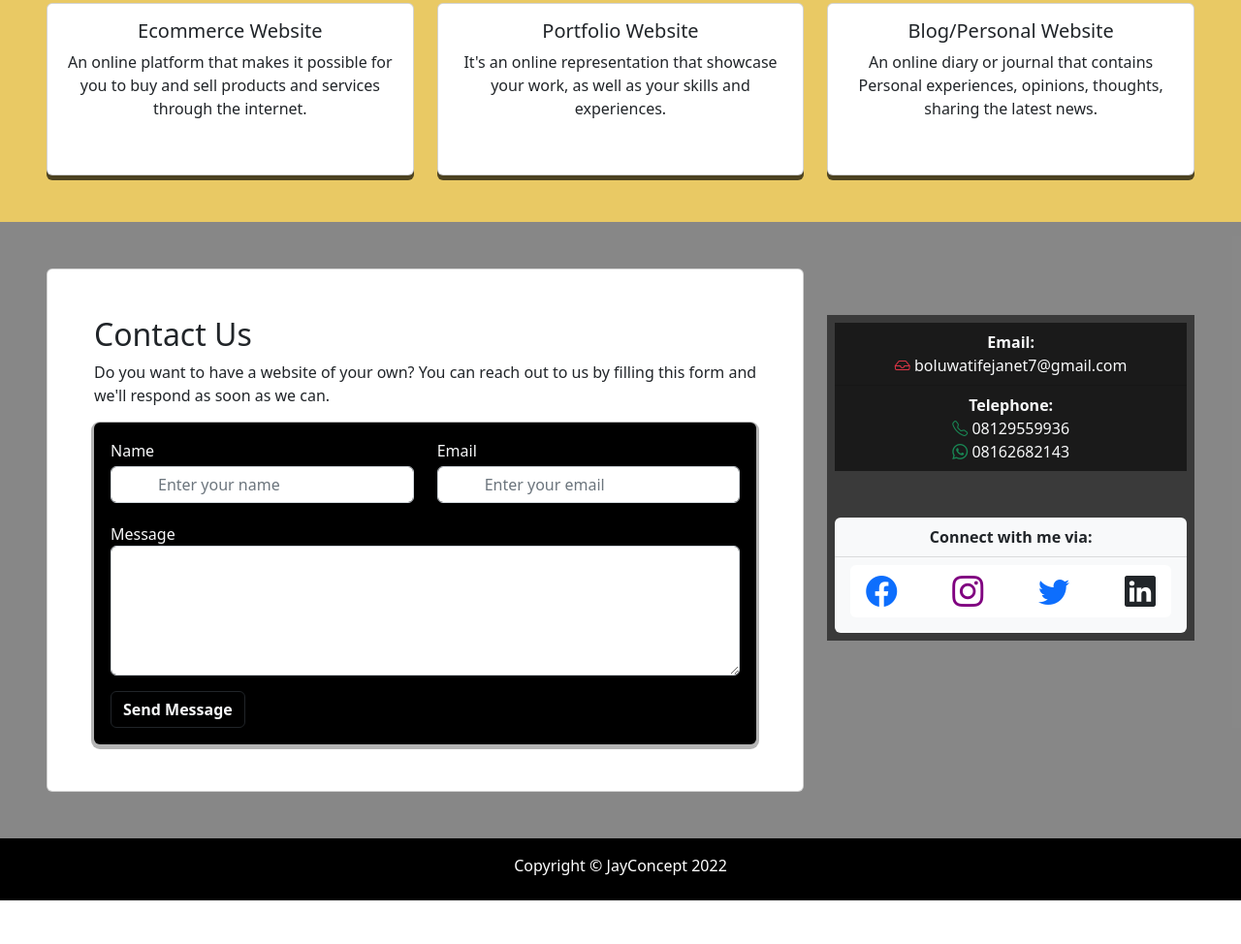
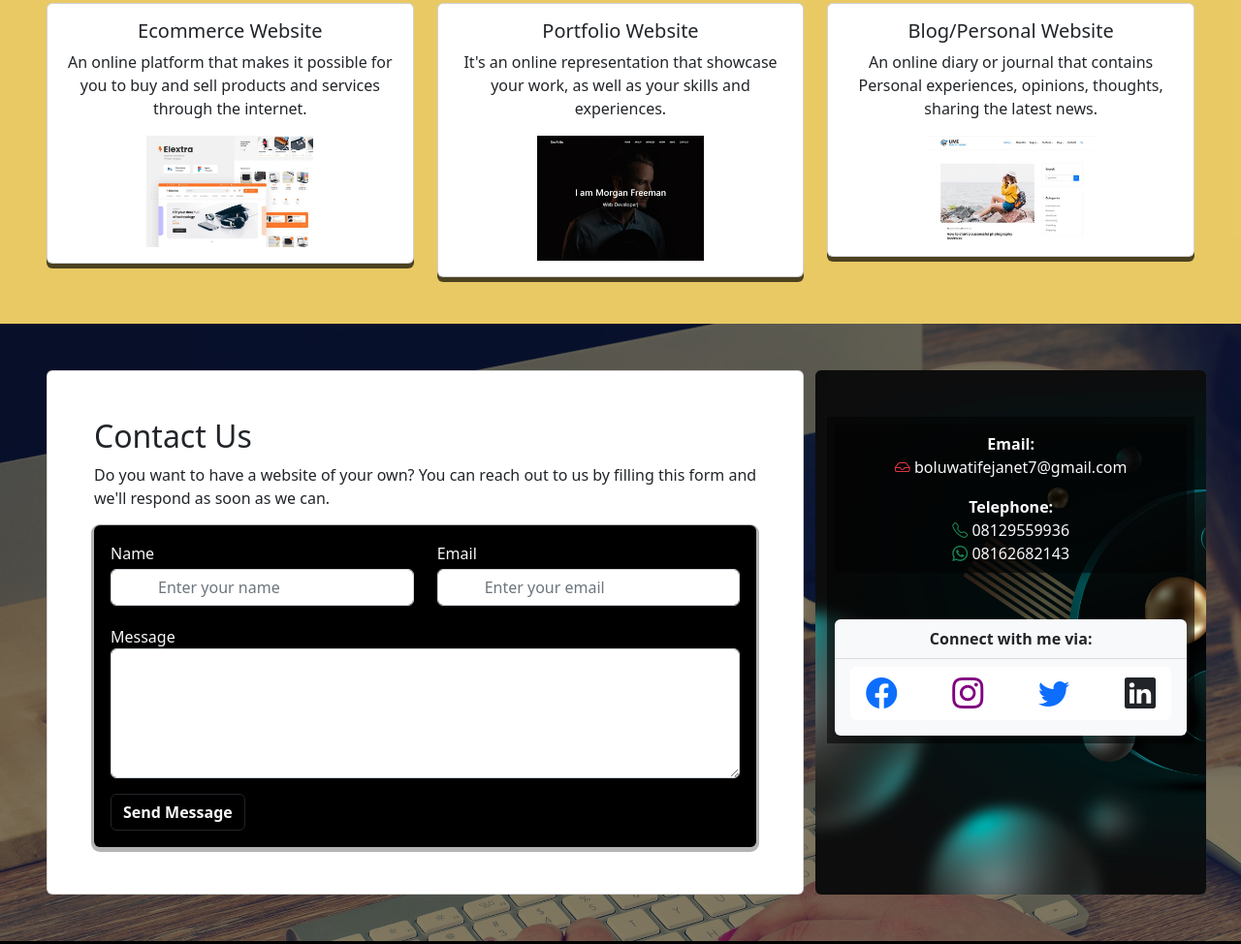
Before and after one commit to Tifem/my-portfolio, a plain HTML site: page index.html in a window 1280 px wide. Shown: the part 1028-2002 px from the top of the page at 97% size. Before the commit the page ends 1957 px from the top, so only its background shows below. Drawn offline with nearby package versions, Linux system fonts and the light colour scheme; files whose address does not match are found by name.

Commit message:
Update index.html

```diff
--- a/index.html
+++ b/index.html
@@ -46,7 +46,7 @@
         <div class="container-fluid p-5" id="home">
           <div class="row text-center align-items-center p-md-5">
             <div class="col-md-5 text-md-end">
-              <img src="./img/bolu pix.png" alt="" srcset="" class="rounded-circle w-50" >
+              <img src="bolu pix.png" alt="" srcset="" class="rounded-circle w-50" >
             </div>
             <div class="col-md-7 text-md-start py-5 px-2">
               <h1><span style="color: brown;">Brand </span>Designer  & <br> Frontend <span style="color:brown;">Developer</span> </h1>
@@ -59,7 +59,7 @@
       <!--  -->
 
    <!-- About me -->
-   <section id="about"class="" style="background-image: url(./img/laptop3.jpg); background-size: cover; background-repeat: no-repeat;" >
+   <section id="about"class="" style="background-image: url(laptop3.jpg); background-size: cover; background-repeat: no-repeat;" >
     <div class="container-fluid p-5 " style="background-color:  rgba(228, 190, 67, 0.591);">
       <div class="card rounded p-3" style="box-shadow: 0px 5px 0px 3px rgba(0, 0, 0, 0.672);">
         <div class="card-body text-center">
@@ -82,7 +82,7 @@
 
                   <h5 class="card-title">Ecommerce Website</h5>
                 <p>An online platform that makes it possible for you to buy and sell products and services through the internet.</p>
-                <img src="./img/images (10).jpeg" alt="" class="w-50 image-fluid">
+                <img src="images (10).jpeg" alt="" class="w-50 image-fluid">
               </div>
             </div>
           </div>
@@ -91,7 +91,7 @@
               <div class="card-body">
                 <h5 class="card-title">Portfolio Website</h5>
                 <p>It's an online representation that showcase your work, as well as your skills and experiences.</p>
-                <img src="./img/images (12).jpeg" alt="" class="w-50 image-fluid">
+                <img src="images (12).jpeg" alt="" class="w-50 image-fluid">
               </div>
             </div>
           </div>
@@ -100,7 +100,7 @@
               <div class="card-body">
                 <h5 class="card-title">Blog/Personal Website</h5>
                 <p>An online diary or journal that contains Personal experiences, opinions, thoughts, sharing the latest news.</p>
-                <img src="./img/images (11).jpeg" alt="" class="w-50 image-fluid">
+                <img src="images (11).jpeg" alt="" class="w-50 image-fluid">
               </div>
             </div>
           </div>
@@ -112,7 +112,7 @@
 
    <!-- Contact me -->
    <section class=" align-items-end" id="contact"
-   style="background-image:url(./img/laptop3.jpg); background-repeat: no-repeat; background-size: cover;">
+   style="background-image:url(laptop3.jpg); background-repeat: no-repeat; background-size: cover;">
    <div class="container-fluid  p-md-5 px-4 py-5  align-items-center"
        style="background-color:rgba(2, 2, 2, 0.471) ;">
        <div class="row g-4">
@@ -166,7 +166,7 @@
                </div>
            </div>
            <div class="col-md-4 rounded"
-               style="background-image:url(./img/7259631_3592227.jpg); background-repeat:no-repeat; background-size:cover;">
+               style="background-image:url(7259631_3592227.jpg); background-repeat:no-repeat; background-size:cover;">
                <div class="container-fluid text-center p-2 my-5" style="background-color: rgba(2, 2, 2, 0.571);">
                    <ul class="list-group list-group-flush">
                        <li class="list-group-item text-light fs-6"
```
